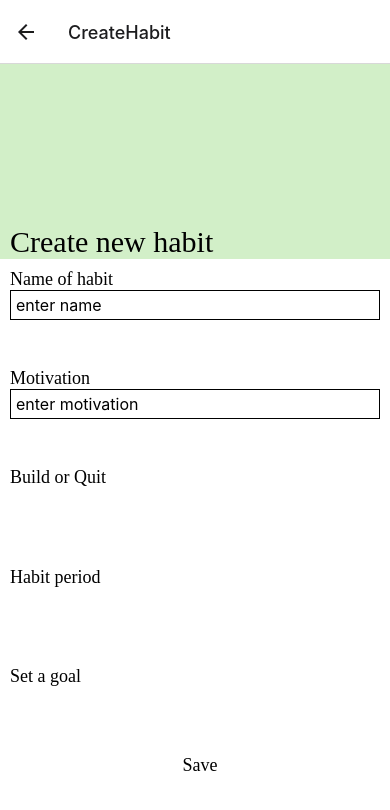
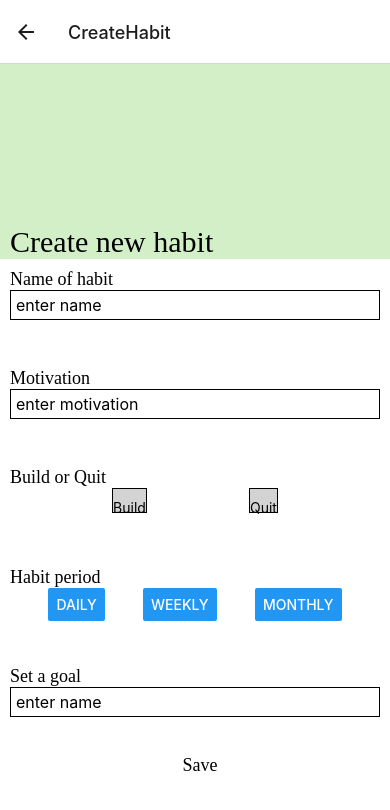
Before and after one commit to Cstew12/cse115A, a React Native app: screen /CreateHabit in a window 390 px wide. Shown: the top 810 px of the page. Built offline with nearby package versions, Linux system fonts and the light colour scheme.

Commit message:
added styling to buttons, added register page file

```diff
--- a/App.js
+++ b/App.js
@@ -4,6 +4,7 @@ import CreateHabitScreen from './app/screens/CreateHabitScreen';
 import LoginScreen from './app/screens/LoginScreen';
 import { NavigationContainer } from '@react-navigation/native';
 import { createNativeStackNavigator } from '@react-navigation/native-stack';
+import RegisterPage from './app/screens/RegisterPage';
 
 
 const Stack = createNativeStackNavigator();
@@ -14,6 +15,7 @@ export default function App() {
       <Stack.Navigator>
         <Stack.Screen name="Login" component={LoginScreen} />
         <Stack.Screen name="CreateHabit" component={CreateHabitScreen} />
+        <Stack.Screen name="Register" component={RegisterPage} />
       </Stack.Navigator>
     </NavigationContainer>
   );
--- a/app/screens/CreateHabitScreen.js
+++ b/app/screens/CreateHabitScreen.js
@@ -1,5 +1,5 @@
 import React from 'react';
-import { StyleSheet, Text, TextInput, View } from 'react-native';
+import { Button, StyleSheet, Text, TextInput, TouchableOpacity, View } from 'react-native';
 
 function CreateHabitScreen(props) {
     return (
@@ -18,12 +18,26 @@ function CreateHabitScreen(props) {
                 </View>
                 <View style={styles.options}>
                     <Text style={styles.options_font}>Build or Quit</Text>
+                    <View style={{flexDirection: 'row', justifyContent: 'space-evenly'}}>
+                        <TouchableOpacity style={styles.build_quit_button} title="Build">
+                            <Text style={styles.build_quit}>Build</Text>
+                        </TouchableOpacity>
+                        <TouchableOpacity style={styles.build_quit_button} title="Quit">
+                            <Text style={styles.build_quit}>Quit</Text>
+                        </TouchableOpacity>
+                    </View>
                 </View>
                 <View style={styles.options}>
                     <Text style={styles.options_font}>Habit period</Text>
+                    <View style={{flexDirection: 'row', justifyContent: 'space-evenly'}}>
+                        <Button style={styles.build_quit} title="Daily"/>
+                        <Button style={styles.build_quit} title="Weekly"/>
+                        <Button style={styles.build_quit} title="Monthly"/>
+                    </View>
                 </View>
                 <View style={styles.options}>
                     <Text style={styles.options_font}>Set a goal</Text>
+                    <TextInput style={styles.input} placeholder="enter name"/>
                 </View>
                 <View style={styles.save_button}>
                     <Text style={styles.options_font}>Save</Text>
@@ -68,6 +82,21 @@ const styles = StyleSheet.create({
         fontFamily: 'AvenirNext-Medium',
         fontSize: 18,
     },
+    build_quit :
+    {
+        flex: 1,
+        color: 'black'
+    },
+    build_quit_button:
+    {
+        backgroundColor: 'lightgray',
+        paddingTop:10,
+        paddingBottom:10,
+        height: 25,
+        alignItems: 'center',
+        borderWidth: 1,
+        borderColor: 'black'
+    },
     input :{
         borderWidth: .5,
         height: 30,
--- a/app/screens/LoginScreen.js
+++ b/app/screens/LoginScreen.js
@@ -29,7 +29,7 @@ function LoginScreen(props) {
 
             <Text style={styles.smallText}>Don't have an account?</Text>
 
-            <Pressable style={styles.pressable2}>
+            <Pressable style={styles.pressable2} onPress={()=> props.navigation.navigate('Register')}>
                 <Text style={styles.buttonText}>Sign Up</Text>
             </Pressable>
 
```
